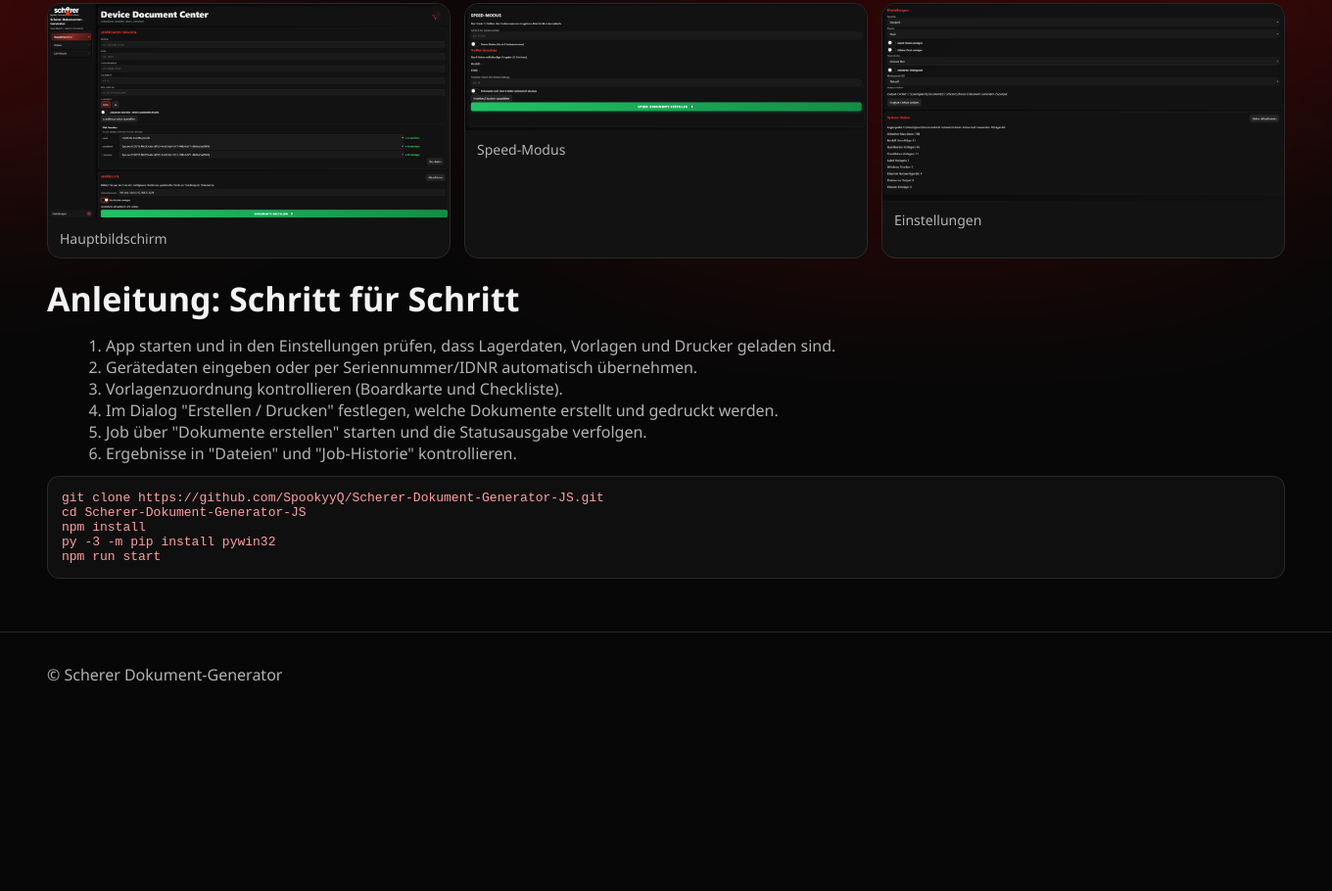
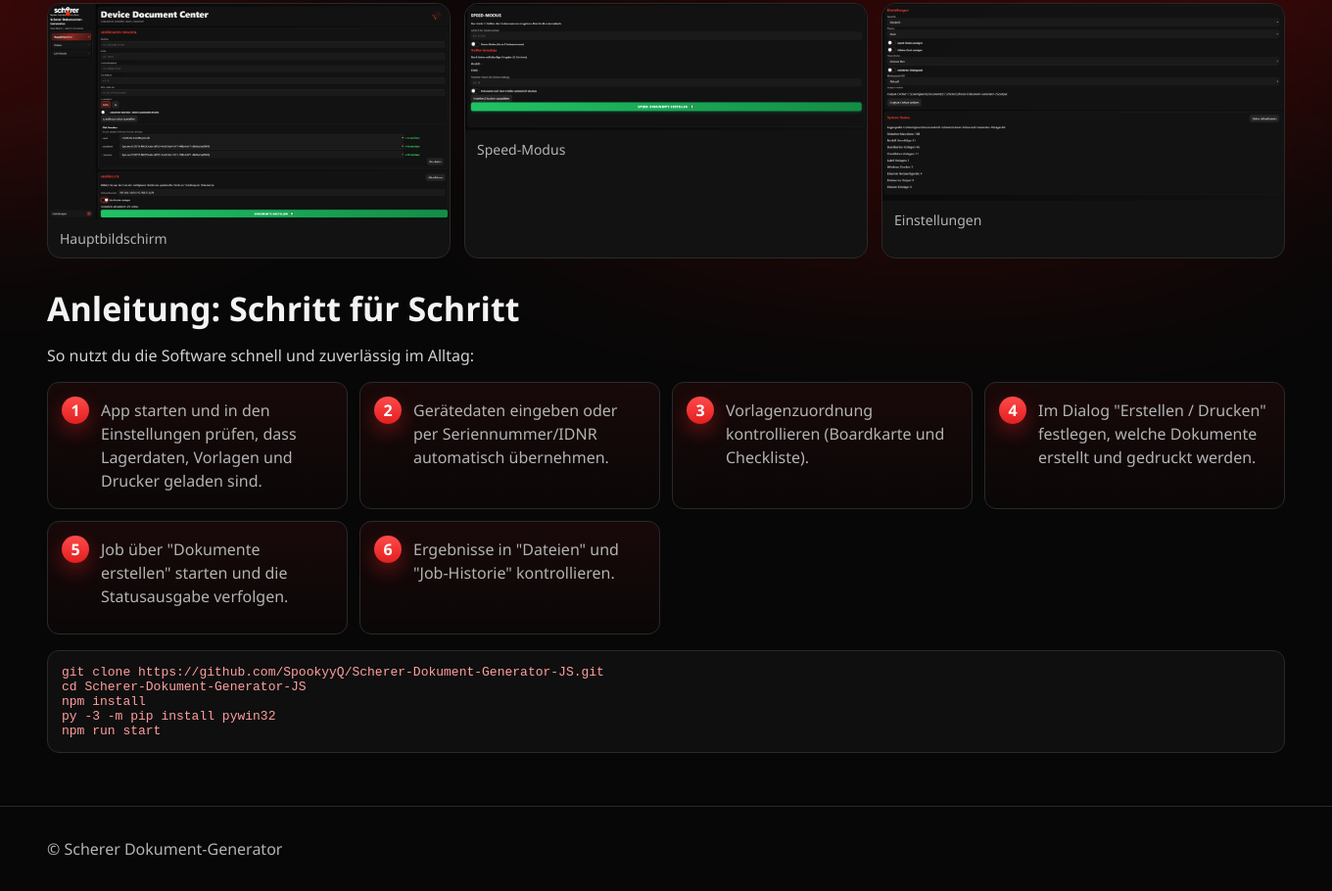
Before and after one commit to SpookyyQ/Scherer-Dokument-Generator-JS-Public, an Electron app: page docs/index.html in a window 1360 px wide. Shown: the part 745-1655 px from the top of the page at 98% size. Before the commit the page ends 1477 px from the top, so only its background shows below. Drawn offline with Linux system fonts and the light colour scheme.

Commit message:
style(docs): improve guide section layout and visuals

```diff
--- a/docs/index.html
+++ b/docs/index.html
@@ -45,7 +45,8 @@
 
     <section id="anleitung" class="section install">
       <h2>Anleitung: Schritt für Schritt</h2>
-      <ol>
+      <p class="install-lead">So nutzt du die Software schnell und zuverlässig im Alltag:</p>
+      <ol class="guide-list">
         <li>App starten und in den Einstellungen prüfen, dass Lagerdaten, Vorlagen und Drucker geladen sind.</li>
         <li>Gerätedaten eingeben oder per Seriennummer/IDNR automatisch übernehmen.</li>
         <li>Vorlagenzuordnung kontrollieren (Boardkarte und Checkliste).</li>
--- a/docs/styles.css
+++ b/docs/styles.css
@@ -135,7 +135,60 @@ figure {
 figure img { width: 100%; display: block; }
 figcaption { padding: 10px 12px; color: var(--muted); font-size: 14px; }
 
-.install ol { margin: 8px 0 12px 20px; color: var(--muted); }
+.install {
+  margin-top: 28px;
+}
+
+.install-lead {
+  margin: 4px 0 16px;
+  color: #d2d2d2;
+}
+
+.guide-list {
+  margin: 0 0 16px;
+  padding: 0;
+  list-style: none;
+  display: grid;
+  grid-template-columns: repeat(auto-fit, minmax(250px, 1fr));
+  gap: 12px;
+  counter-reset: step;
+}
+
+.guide-list li {
+  position: relative;
+  min-height: 116px;
+  padding: 16px 16px 16px 54px;
+  color: var(--muted);
+  background: linear-gradient(180deg, rgba(255,42,42,.07), rgba(255,42,42,.02));
+  border: 1px solid var(--line);
+  border-radius: 12px;
+  line-height: 1.5;
+  transition: transform 180ms ease, border-color 180ms ease, box-shadow 180ms ease;
+}
+
+.guide-list li::before {
+  counter-increment: step;
+  content: counter(step);
+  position: absolute;
+  left: 14px;
+  top: 14px;
+  width: 28px;
+  height: 28px;
+  display: grid;
+  place-items: center;
+  font-weight: 700;
+  color: #fff;
+  background: linear-gradient(180deg, #ff4a4a, #e21f1f);
+  border-radius: 999px;
+  box-shadow: 0 8px 20px rgba(255,42,42,.35);
+}
+
+.guide-list li:hover {
+  transform: translateY(-3px);
+  border-color: #5e2b2b;
+  box-shadow: 0 12px 26px rgba(0, 0, 0, 0.28), 0 0 0 3px rgba(255, 58, 58, 0.1);
+}
+
 pre {
   margin: 0;
   padding: 14px;
@@ -188,3 +241,9 @@ code { color: #ff9f9f; }
   50% { transform: translate3d(-2%, 3%, 0) rotate(-3deg) scale(1.14); opacity: 0.98; }
   100% { transform: translate3d(2.5%, -2%, 0) rotate(2deg) scale(1.08); opacity: 0.86; }
 }
+
+@media (max-width: 680px) {
+  .guide-list {
+    grid-template-columns: 1fr;
+  }
+}
```
